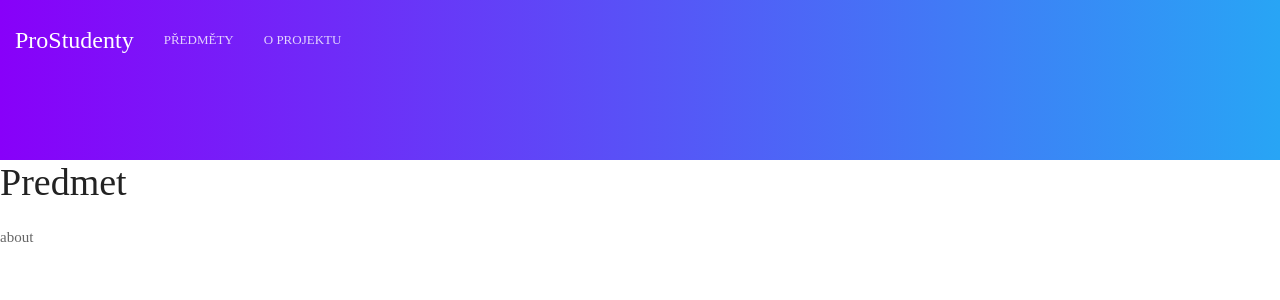
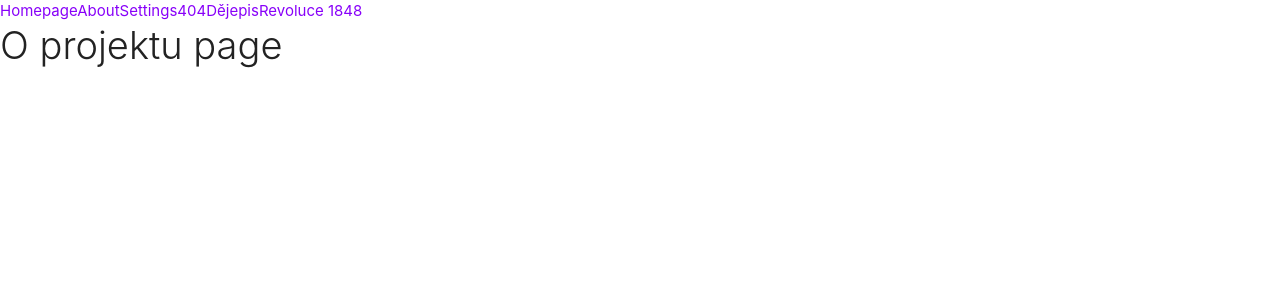
Before and after one commit to Ninjaondra321/ProStudenty, a React (Create React App) app: page /about in a window 1280 px wide. Shown: the top 300 px of the page. Built offline with nearby package versions, Linux system fonts and the light colour scheme.

Commit message:
Fungujicí zákad, ale nedodelane nested  routes

```diff
--- a/package.json
+++ b/package.json
@@ -6,6 +6,7 @@
     "@testing-library/jest-dom": "^5.16.4",
     "@testing-library/react": "^13.2.0",
     "@testing-library/user-event": "^13.5.0",
+    "markdown-to-jsx": "^7.1.7",
     "react": "^18.1.0",
     "react-dom": "^18.1.0",
     "react-router-dom": "^6.3.0",
--- a/public/index.html
+++ b/public/index.html
@@ -11,8 +11,13 @@
 
 
 
+  <!-- UIkit CSS -->
+  <link rel="stylesheet" href="https://cdn.jsdelivr.net/npm/uikit@3.14.1/dist/css/uikit.min.css" />
+
   <!-- UIkit JS -->
+  <script src="https://cdn.jsdelivr.net/npm/uikit@3.14.1/dist/js/uikit.min.js"></script>
   <script src="https://cdn.jsdelivr.net/npm/uikit@3.14.1/dist/js/uikit-icons.min.js"></script>
+
 
 
 
--- a/src/App.js
+++ b/src/App.js
@@ -11,6 +11,7 @@ import Predmet from "./Pages/Predmet";
 import Tema from "./Pages/Tema";
 import Page404 from "./Pages/404";
 import NavBar from "./Components/NavBar";
+import About from "./Pages/About";
 
 import "./Style/ui-kit-z-webu.css";
 import "./Style/style.css";
@@ -26,6 +27,7 @@ function App() {
 
         <Route path="settings" element={<Settings/>} />
         <Route path="404" element={<Page404/>} />
+        <Route path="about" element={<About/>} />
         <Route path=":predmet" element={<Predmet/>} />
         <Route path=":predmet/:tema" element={<Tema/>} />
 
--- a/src/Components/NavBar.js
+++ b/src/Components/NavBar.js
@@ -1,90 +1,19 @@
 import React from "react";
 import { Link } from "react-router-dom";
 
+
 const NavBar = () => {
-    return (
-        <nav className="uk-navbar-container tm-navbar-container uk-sticky uk-sticky-fixed uk-active uk-sticky-below" uk-navbar>
-
-        <div className="uk-navbar-left nav-overlay">
-            <ul className="uk-navbar-nav">
-                <a href="" className="uk-navbar-item uk-logo">ProStudenty</a>
-                <li className="uk-visible@s">
-                    <a href="#" className="uk-button-text">Předměty</a>
-                    <div className="uk-navbar-dropdown">
-                        <ul className="uk-nav uk-navbar-dropdown-nav">
-                            <li className="uk-nav-header">Přírodovědné</li>
-                            <li><a href="#">Dějepis</a></li>
-                            <li><a href="#">Biologie</a></li>
-                            <li className="uk-nav-divider"></li>
-
-                            <li className="uk-nav-header">Jazyky</li>
-                            <li><a href="#">Čeština</a></li>
-                            <li><a href="#">Angličtina</a></li>
-                            <li className="uk-nav-divider"></li>
-
-                            <li className="uk-nav-header">Technické</li>
-                            <li><a href="#">Matematika</a></li>
-                            <li><a href="#">Informatika</a></li>
-                        </ul>
-                    </div>
-                </li>
-                <li className="uk-visible@s"><a href="" className="uk-button-text">O Projektu</a></li>
-            </ul>
-        </div>
-
-        <div className="uk-navbar-center nav-overlay">
-        </div>
 
 
-        <div className="uk-navbar-right nav-overlay uk-visible@s ">
-
-            <div className="">
-                <a className="uk-navbar-toggle" uk-search-icon href="#"></a>
-                <div className="uk-drop" uk-drop="mode: click; pos: left-center; offset: 0">
-                    <form className="uk-search uk-search-navbar uk-width-1-1">
-                        <input className="uk-search-input" type="search" placeholder="Search" autoFocus />
-                    </form>
-                </div>
-            </div>
-
-            <ul className="uk-navbar-nav uk-visible@s">
-                <li className="uk-parent"><a href=""><span uk-icon="cog"></span>
-                    </a></li>
-                <li><a href=""></a></li>
-            </ul>
-
-        </div>
-
-        <div className="nav-overlay uk-navbar-right uk-hidden@s">
-
-            <a className="uk-navbar-toggle" uk-search-icon uk-toggle="target: .nav-overlay; animation: uk-animation-fade"
-                href="#"></a>
-
-            <ul className="uk-navbar-nav ">
-                <li className="uk-parent"><a href="#offcanvas-slide" className="" uk-toggle><span uk-icon="menu"></span></a>
-                </li>
-            </ul>
-
-
-
-
-        </div>
-
-        <div className="nav-overlay uk-navbar-left uk-flex-1" hidden>
-
-            <div className="uk-navbar-item uk-width-expand">
-                <form className="uk-search uk-search-navbar uk-width-1-1">
-                    <input className="uk-search-input" type="search" placeholder="Search" autoFocus/>
-                </form>
-            </div>
-
-            <a className="uk-navbar-toggle" uk-close uk-toggle="target: .nav-overlay; animation: uk-animation-fade"
-                href="#"></a>
-
-        </div>
-
-
-    </nav>
+    return (
+<div>
+    <Link to="/">Homepage</Link>
+    <Link to="/about">About</Link>
+    <Link to="/settings">Settings</Link>
+    <Link to="/404">404</Link>
+    <Link to="/dejepis">Dějepis</Link>
+    <Link to="/dejepis/revoluce">Revoluce 1848</Link>
+</div>
 
     );
 }
--- /dev/null
+++ b/src/Pages/About.js
@@ -0,0 +1,13 @@
+
+import React from "react";
+
+const About = () => {
+
+  return (
+    <div>
+      <h1>O projektu page</h1>
+
+    </div>
+  );
+}
+export default About;
--- a/src/Pages/Predmet.js
+++ b/src/Pages/Predmet.js
@@ -1,13 +1,29 @@
 import React from "react";
 import { useParams, useNavigate } from "react-router-dom";
+import { useState, useEffect } from "react";
 
-const Predmet =() =>  {
-    let { predmet } = useParams();
+const Predmet = () => {
+  let { predmet } = useParams();
+
+  const [predmetInfo, setPredmetInfo] = useState('Loading...');
+
+  useEffect(() => {
+    fetch("https://raw.githubusercontent.com/Ninjaondra321/pro-studenty-sources/master/" + predmet + "/predmet.json")
+      .then(response => response.json())
+      .then(text => setPredmetInfo(text))
+      .then(() => console.log(predmetInfo))
+      .catch(error => console.log(error));
+  }, [])
+
+
+
+
 
   return (
     <div>
-      <h1>Predmet</h1>
-        <p>{predmet}</p>
+      <h1>{predmetInfo.title}</h1>
+      <p>{predmet}</p>
+      <p>{predmetInfo.title}</p>
     </div>
   );
 }
--- a/src/Pages/Tema.js
+++ b/src/Pages/Tema.js
@@ -1,14 +1,48 @@
-import React from "react";
+import React, { useEffect } from "react";
 import { useParams, useNavigate } from "react-router-dom";
 
+import { useState } from "react";
+import Markdown from "markdown-to-jsx";
+
+
 const Tema = () => {
-    let { predmet, tema } = useParams();
+  let { predmet, tema } = useParams();
+
+  const [tema_md, setTema_md] = useState('Nacitani...');
+
+
+
+  useEffect(() => {
+    fetch("https://raw.githubusercontent.com/Ninjaondra321/pro-studenty-sources/master/dejepis/napoleon.md")
+      .then(response => response.text())
+      .then(text => setTema_md(text))
+      .then(() => console.log(generateContents()))
+      .catch(error => console.log(error));
+  }
+  )
+
+
+  function generateContents() {
+    let ids = document.querySelectorAll('*[id]');
+    let listOfIds = [];
+    for (let i = 0; i < ids.length; i++) {
+      if (!["root"].includes(ids[i].id)) {
+        listOfIds.push(ids[i].id);
+      }
+    }
+    console.info(listOfIds);
+  }
+
 
   return (
     <div>
       <h1>Predmet</h1>
-        <p>{predmet}</p>
-        <p>{tema} </p>
+      <p>{predmet}</p>
+      <p>{tema} </p>
+
+      <Markdown options={{ slugify: str => str }}>
+        {tema_md}
+      </Markdown>
     </div>
   );
 }
```
Also changed, not shown: 1 other file (tests, documents, lock files or other folders).
